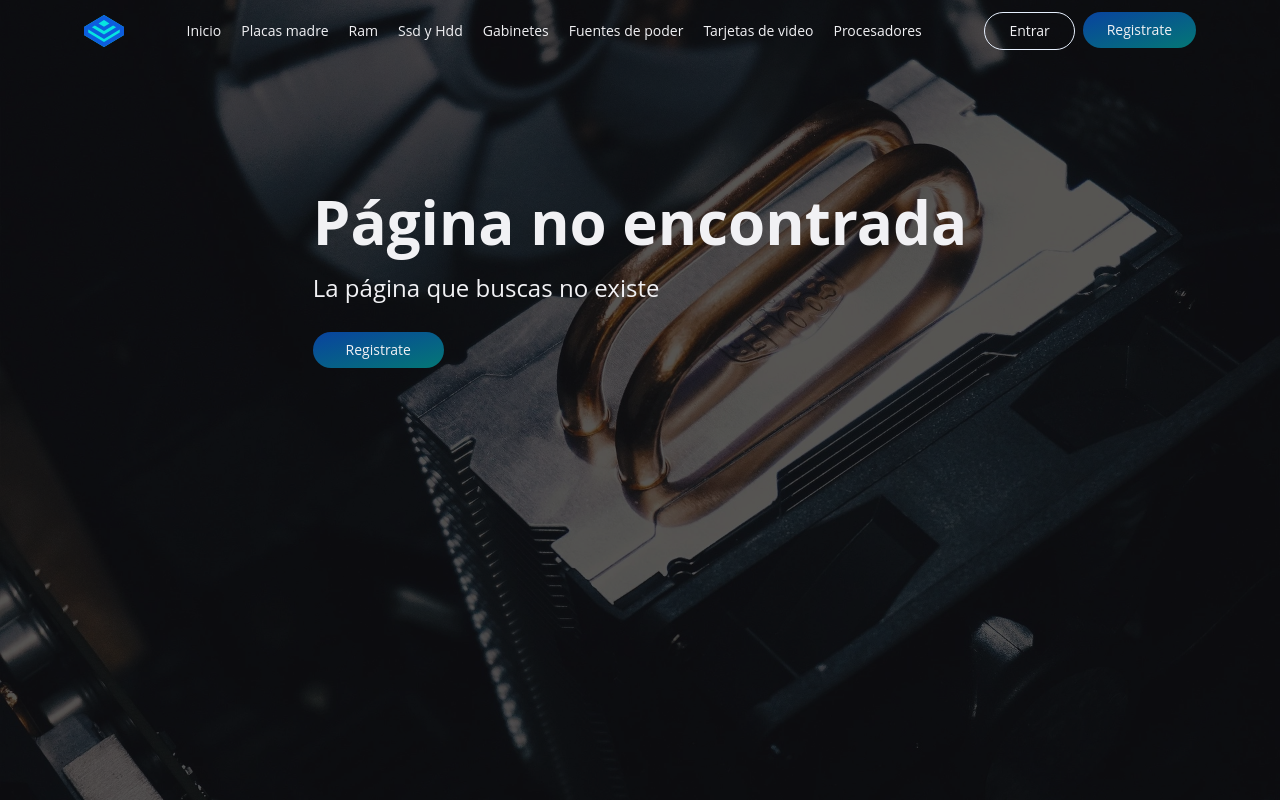
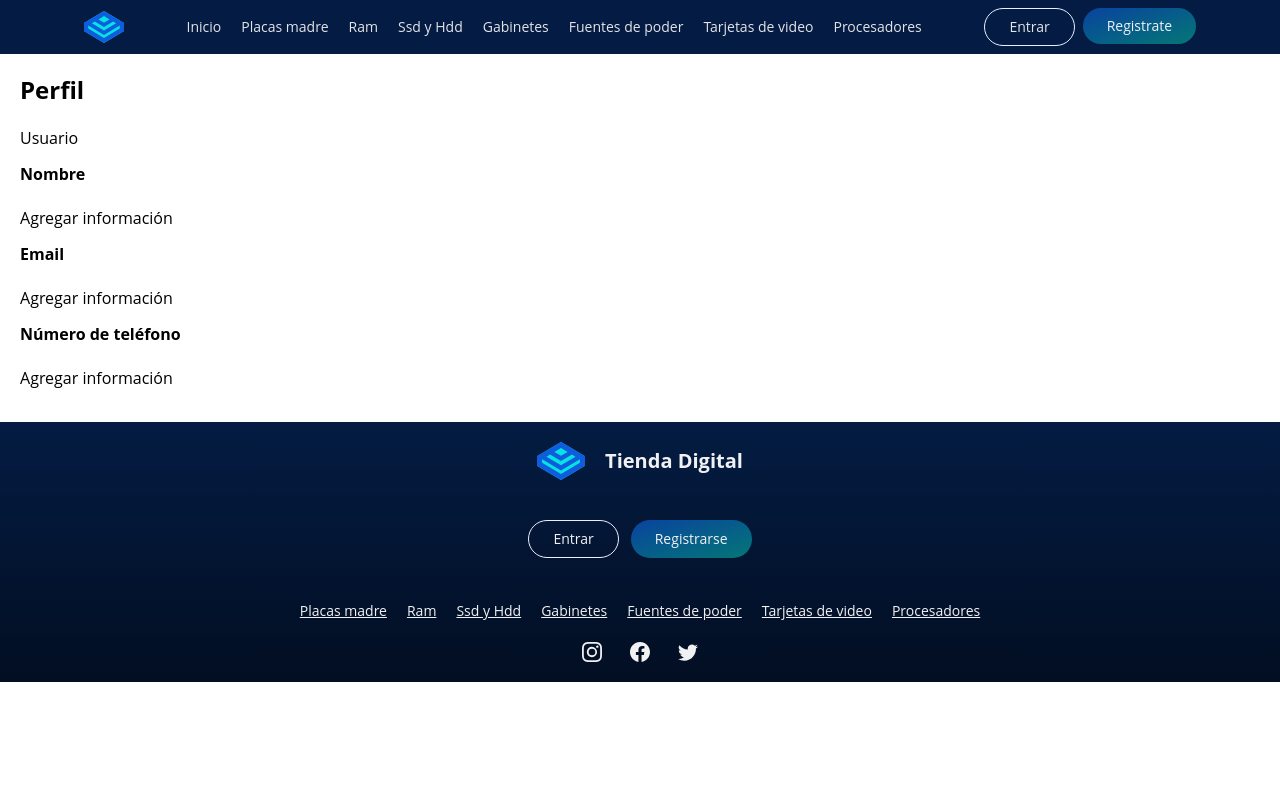
Before and after one commit to FernandoLorca/desafio-final-frontend, a React (Vite) app: page /perfil/1 in a window 1280 px wide. Built offline with nearby package versions, Linux system fonts and the light colour scheme.

Commit message:
I created a profile component and his respective layout

```diff
--- a/src/App.jsx
+++ b/src/App.jsx
@@ -5,6 +5,7 @@ import Login from './pages/Login';
 import Register from './pages/Register';
 import NotFound from './pages/NotFound';
 import CategoryOfProduct from './pages/CategoryOfProduct';
+import Profile from './pages/Profile';
 
 const App = () => {
   return (
@@ -26,6 +27,10 @@ const App = () => {
         element={<CategoryOfProduct />}
       />
       <Route
+        path="/perfil/:id"
+        element={<Profile />}
+      />
+      <Route
         path="*"
         element={<NotFound />}
       />
--- a/src/components/Buttons/Link.jsx
+++ b/src/components/Buttons/ButtonLink.jsx
@@ -1,4 +1,4 @@
-const Link = ({ text, href, fontSize }) => {
+const ButtonLink = ({ text, href, fontSize }) => {
   return (
     <div>
       <a
@@ -11,4 +11,4 @@ const Link = ({ text, href, fontSize }) => {
   );
 };
 
-export default Link;
+export default ButtonLink;
--- a/src/components/Footer/Footer.jsx
+++ b/src/components/Footer/Footer.jsx
@@ -1,7 +1,7 @@
 import { BsInstagram, BsFacebook, BsTwitter } from 'react-icons/bs';
 
 import Logo from '../Logo';
-import Link from '../Buttons/Link';
+import Link from '../Buttons/ButtonLink';
 import Rrss from '../Rrss';
 import ButtonPassive from '../Buttons/ButtonPassive';
 import ButtonCta from '../Buttons/ButtonCta';
--- a/src/components/Navbar/Navbar.jsx
+++ b/src/components/Navbar/Navbar.jsx
@@ -15,7 +15,7 @@ const Navbar = ({ onClick, menu, user }) => {
       <NavbarList />
       {user && [user].length > 0 ? (
         <div className="hidden lg:block">
-          <NavbarPrivateButtons />
+          <NavbarPrivateButtons user={user} />
         </div>
       ) : (
         <NavbarPublicButtons />
--- /dev/null
+++ b/src/components/Navbar/NavbarMain.jsx
@@ -0,0 +1,25 @@
+import { useState } from 'react';
+
+import Navbar from './Navbar';
+import NavbarListMobile from './NavbarListMobile';
+
+const NavbarMain = ({ user }) => {
+  const [menu, setMenu] = useState(false);
+  return (
+    <div className="bg-primary-800 px-5 py-2 text-dark-200">
+      <Navbar
+        onClick={() => setMenu(!menu)}
+        menu={menu}
+        user={user && [user].length > 0 && user}
+      />
+      <div className="relative z-20">
+        <NavbarListMobile
+          menu={menu}
+          user={user && [user].length > 0 && user}
+        />
+      </div>
+    </div>
+  );
+};
+
+export default NavbarMain;
--- a/src/components/Navbar/NavbarPrivateButtons.jsx
+++ b/src/components/Navbar/NavbarPrivateButtons.jsx
@@ -1,7 +1,9 @@
-import { BsFillCartFill, BsFillPersonFill } from 'react-icons/bs';
-import Link from '../Buttons/Link';
+import { BsFillCartFill } from 'react-icons/bs';
+import { Link } from 'react-router-dom';
 
-const NavbarPrivateButtons = () => {
+const NavbarPrivateButtons = ({ user }) => {
+  const userId = user && [user].length > 0 && user.id;
+
   return (
     <div className="flex gap-10 lg:gap-5">
       <a
@@ -16,11 +18,9 @@ const NavbarPrivateButtons = () => {
         </div>
       </a>
       <div className="flex items-center">
-        <Link
-          text="Mi perfil"
-          href="#"
-          fontSize="text-x lg:text-md"
-        />
+        <div className="hover:text-primary-500 hover:underline">
+          <Link to={`/perfil/${userId}`}>Mi perfil</Link>
+        </div>
       </div>
     </div>
   );
--- a/src/components/Products/Product.jsx
+++ b/src/components/Products/Product.jsx
@@ -1,6 +1,6 @@
 import ProductTitle from './ProductTitle';
 import ProductPrice from './ProductPrice';
-import Link from '../Buttons/Link';
+import Link from '../Buttons/ButtonLink';
 
 const Product = ({ item }) => {
   let productItem;
--- a/src/components/Products/ProductPerCategory.jsx
+++ b/src/components/Products/ProductPerCategory.jsx
@@ -1,6 +1,6 @@
 import ProductTitle from './ProductTitle';
 import ProductPrice from './ProductPrice';
-import Link from '../Buttons/Link';
+import Link from '../Buttons/ButtonLink';
 
 const ProductPerCategory = ({ title, price, img }) => {
   return (
--- a/src/pages/CategoryOfProduct.jsx
+++ b/src/pages/CategoryOfProduct.jsx
@@ -4,17 +4,15 @@ import { useContext, useEffect, useState } from 'react';
 
 import { AuthContext } from '../context/AuthContext';
 
-import Navbar from '../components/Navbar/Navbar';
-import NavbarListMobile from '../components/Navbar/NavbarListMobile';
 import ProductsPerCategory from '../components/Products/ProductsPerCategory';
 import Footer from '../components/Footer/Footer';
 import TitleOne from '../components/Titles.jsx/TitleOne';
+import NavbarMain from '../components/Navbar/NavbarMain';
 
 const CategoryOfProduct = () => {
-  const { token, getUser, user } = useContext(AuthContext);
+  const { user } = useContext(AuthContext);
   let { category } = useParams();
   const [products, setProducts] = useState([]);
-  const [menu, setMenu] = useState(false);
 
   switch (category) {
     case 'ssd-y-hdd':
@@ -71,19 +69,7 @@ const CategoryOfProduct = () => {
 
   return (
     <>
-      <div className="bg-primary-800 px-5 py-2 text-dark-200">
-        <Navbar
-          onClick={() => setMenu(!menu)}
-          menu={menu}
-          user={user && [user].length > 0 && user}
-        />
-        <div className="relative z-20">
-          <NavbarListMobile
-            menu={menu}
-            user={user && [user].length > 0 && user}
-          />
-        </div>
-      </div>
+      <NavbarMain user={user} />
       <div className="pt-10 text-center">
         <TitleOne
           title={displayTitle(category)}
--- /dev/null
+++ b/src/pages/Profile.jsx
@@ -0,0 +1,47 @@
+import NavbarMain from '../components/Navbar/NavbarMain';
+import TitleOne from '../components/Titles.jsx/TitleOne';
+import TitleTwo from '../components/Titles.jsx/TitleTwo';
+import Footer from '../components/Footer/Footer';
+
+const Profile = () => {
+  return (
+    <div>
+      <NavbarMain />
+      <ul className="px-5 py-5">
+        <li className="mb-3">
+          <TitleOne
+            title="Perfil"
+            classProperty="mb-0 text-2xl"
+          />
+          <p>Usuario</p>
+        </li>
+        <li className="mb-3">
+          <TitleTwo
+            title="Nombre"
+            textSize="mb-0"
+          />
+          <p>Agregar información</p>
+        </li>
+        <li className="mb-3">
+          <TitleTwo
+            title="Email"
+            textSize="mb-0"
+          />
+          <p>Agregar información</p>
+        </li>
+        <li className="mb-3">
+          <TitleTwo
+            title="Número de teléfono"
+            textSize="mb-0"
+          />
+          <p>Agregar información</p>
+        </li>
+      </ul>
+      <div className="-mt-10">
+        <Footer />
+      </div>
+    </div>
+  );
+};
+
+export default Profile;
```
